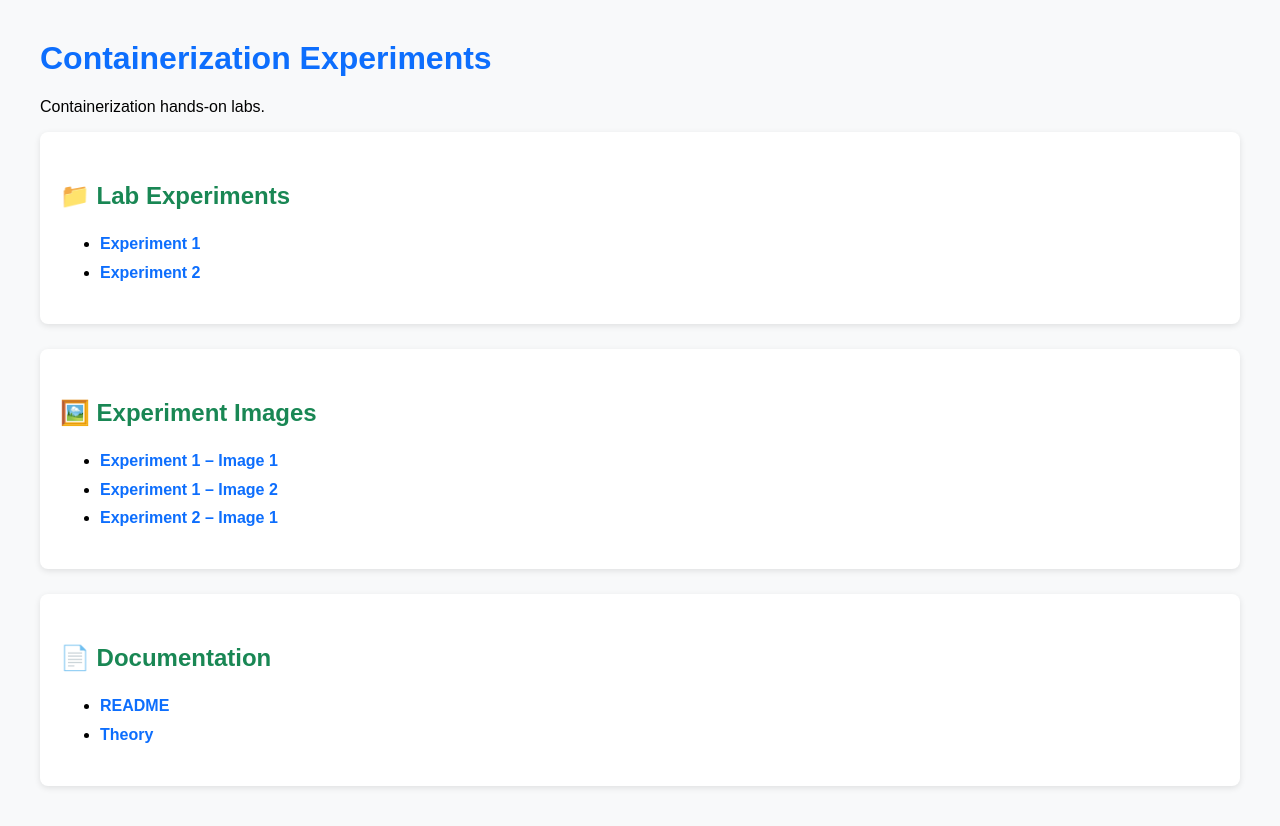
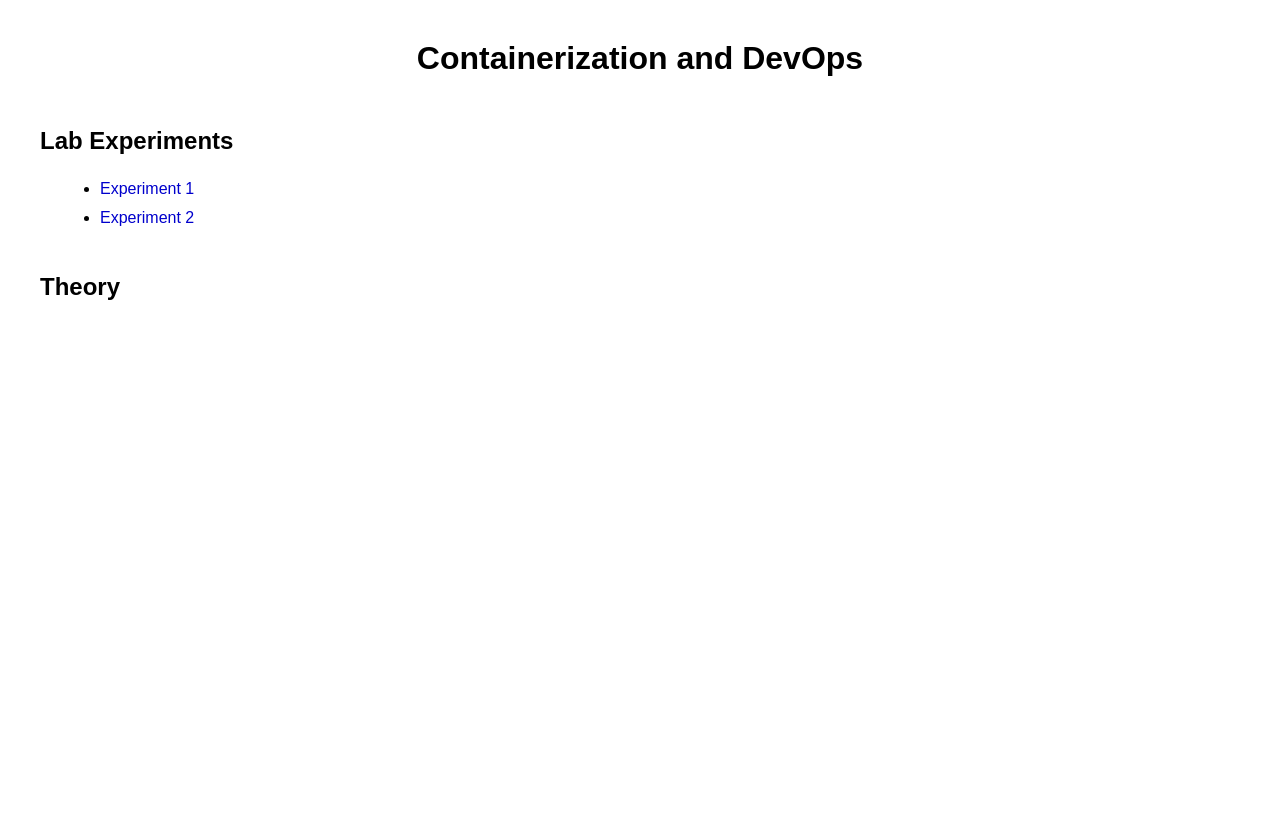
Before and after one commit to Ronak25034/Containerization, a plain HTML site: page index.html in a window 1280 px wide. After the commit the page ends 800 px from the top, so only its background shows below. Drawn offline with Linux system fonts and the light colour scheme.

Commit message:
Updated html file

```diff
--- a/index.html
+++ b/index.html
@@ -2,77 +2,55 @@
 <html lang="en">
 <head>
     <meta charset="UTF-8">
-    <title>Containerization Labs</title>
+    <title>Containerization and DevOps</title>
 
     <style>
         body {
             font-family: Arial, Helvetica, sans-serif;
             margin: 40px;
-            background-color: #f8f9fa;
+            background-color: #ffffff;
         }
 
         h1 {
-            color: #0d6efd;
+            text-align: center;
+            margin-bottom: 50px;
         }
 
         h2 {
-            color: #198754;
-            margin-top: 30px;
+            margin-top: 40px;
         }
 
         ul {
+            margin-left: 20px;
             line-height: 1.8;
         }
 
         a {
-            color: #0d6efd;
             text-decoration: none;
-            font-weight: bold;
+            color: #0000cc;
         }
 
         a:hover {
             text-decoration: underline;
-        }
-
-        .box {
-            background: white;
-            padding: 20px;
-            border-radius: 8px;
-            margin-bottom: 25px;
-            box-shadow: 0 2px 6px rgba(0,0,0,0.1);
         }
     </style>
 </head>
 
 <body>
 
-    <h1>Containerization Experiments</h1>
-    <p>Containerization hands-on labs.</p>
+    <h1>Containerization and DevOps</h1>
 
-    <div class="box">
-        <h2>📁 Lab Experiments</h2>
+    <h2>Lab Experiments</h2>
     <ul>
         <li><a href="Lab/Experiment1/">Experiment 1</a></li>
         <li><a href="Lab/Experiment2/">Experiment 2</a></li>
+        <!-- Add more experiments as needed -->
     </ul>
-    </div>
 
-    <div class="box">
-        <h2>🖼️ Experiment Images</h2>
+    <h2>Theory</h2>
     <ul>
-            <li><a href="Lab/Experiment1/Images/1.png">Experiment 1 – Image 1</a></li>
-            <li><a href="Lab/Experiment1/Images/2.png">Experiment 1 – Image 2</a></li>
-            <li><a href="Lab/Experiment2/Images/1.png">Experiment 2 – Image 1</a></li>
+        <!-- Add more classes as you do them -->
     </ul>
-    </div>
-
-    <div class="box">
-        <h2>📄 Documentation</h2>
-        <ul>
-            <li><a href="README.md">README</a></li>
-            <li><a href="Theory/">Theory</a></li>
-        </ul>
-    </div>
 
 </body>
 </html>
```
Lines whose indentation alone changed are shown as unchanged.
